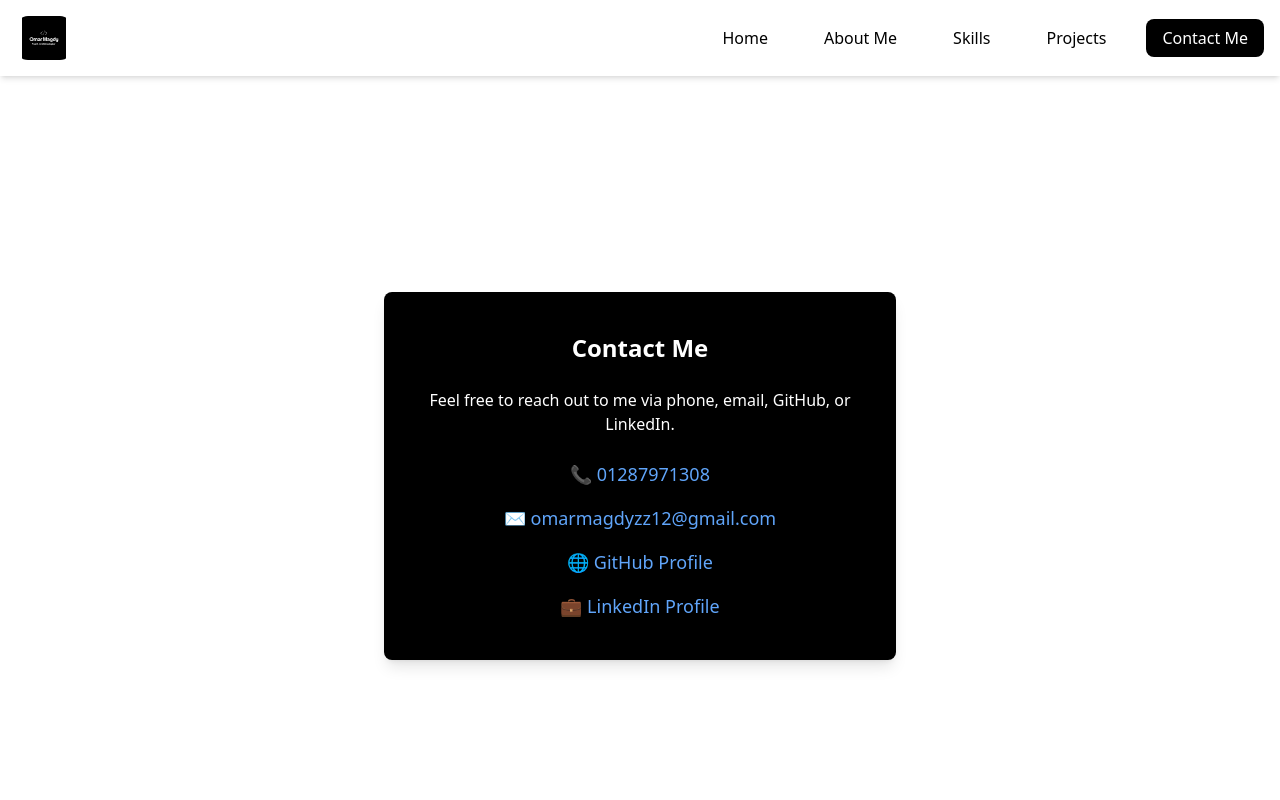
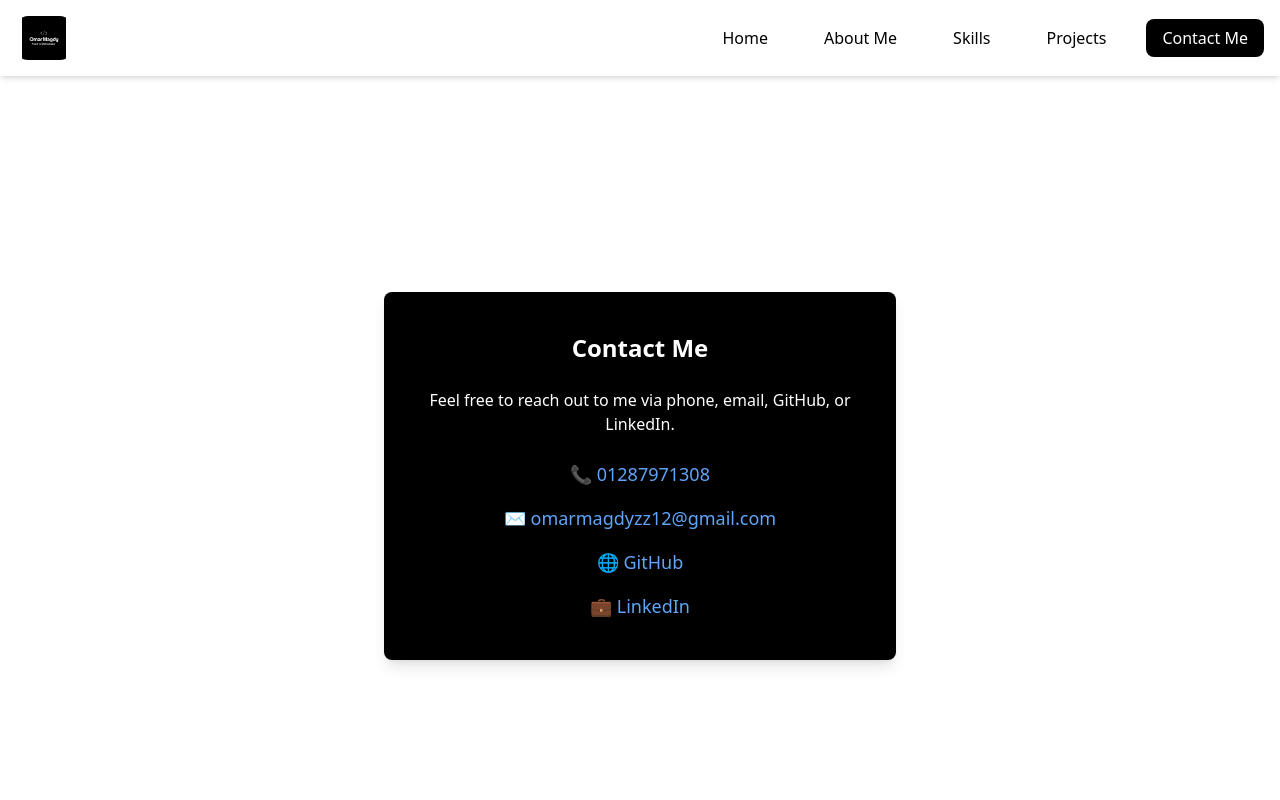
Before and after one commit to OmarMegzz/Portfolio-, a React (Vite) app: page /contact in a window 1280 px wide. Shown: the top 800 px of the page. Built offline with nearby package versions, Linux system fonts and the light colour scheme.

Commit message:
fix some tupe issues

```diff
--- a/src/components/Contact me/ContactMe.jsx
+++ b/src/components/Contact me/ContactMe.jsx
@@ -29,7 +29,7 @@ function ContactMe() {
             rel="noopener noreferrer"
             className="text-blue-400 text-lg hover:underline"
           >
-            🌐 GitHub Profile
+            🌐 GitHub
           </a>
           <a
             href="https://www.linkedin.com/in/omar-magdy-4866a1223/"
@@ -37,7 +37,7 @@ function ContactMe() {
             rel="noopener noreferrer"
             className="text-blue-400 text-lg hover:underline"
           >
-            💼 LinkedIn Profile
+            💼 LinkedIn
           </a>
         </div>
       </div>
```
